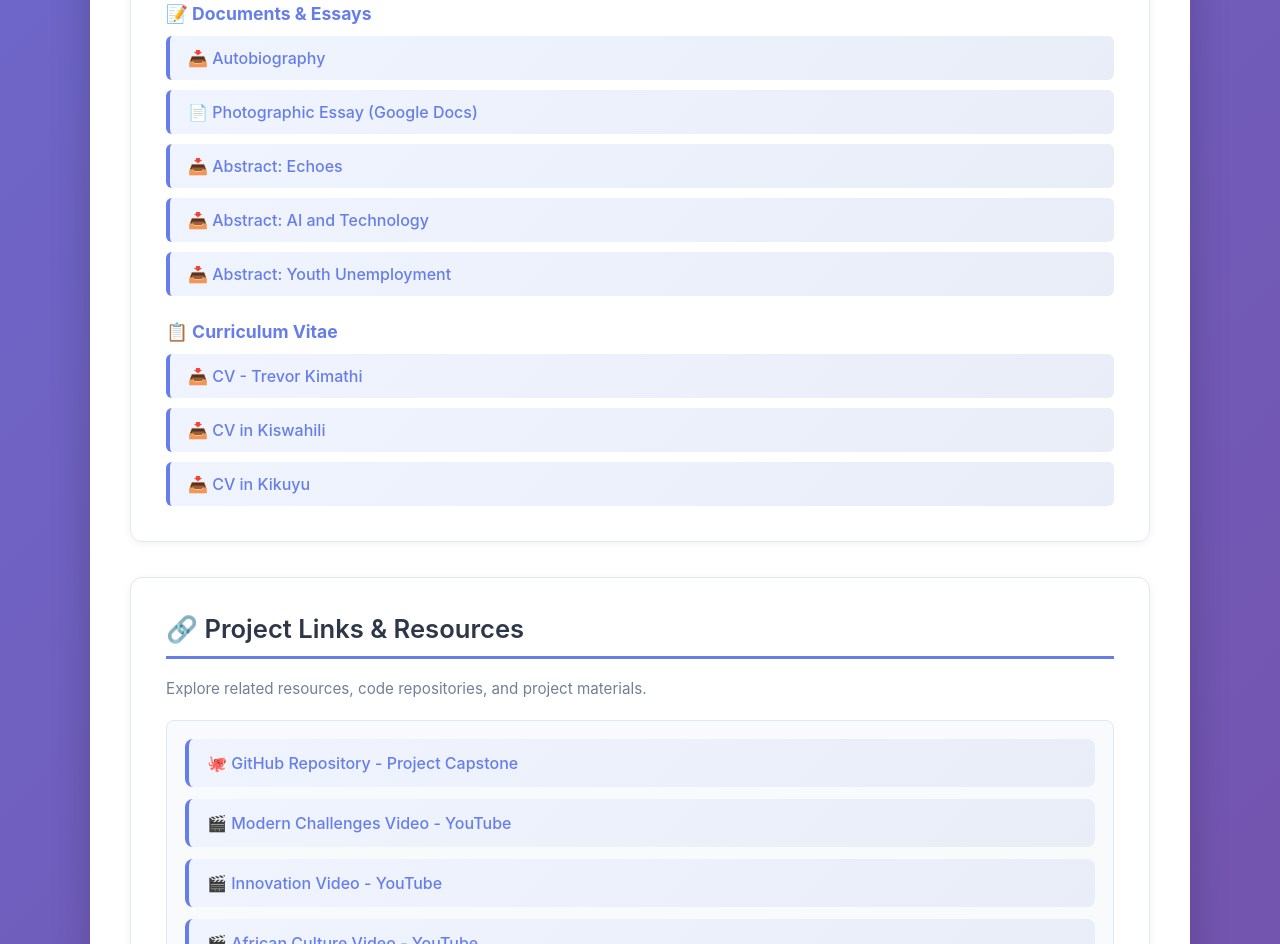
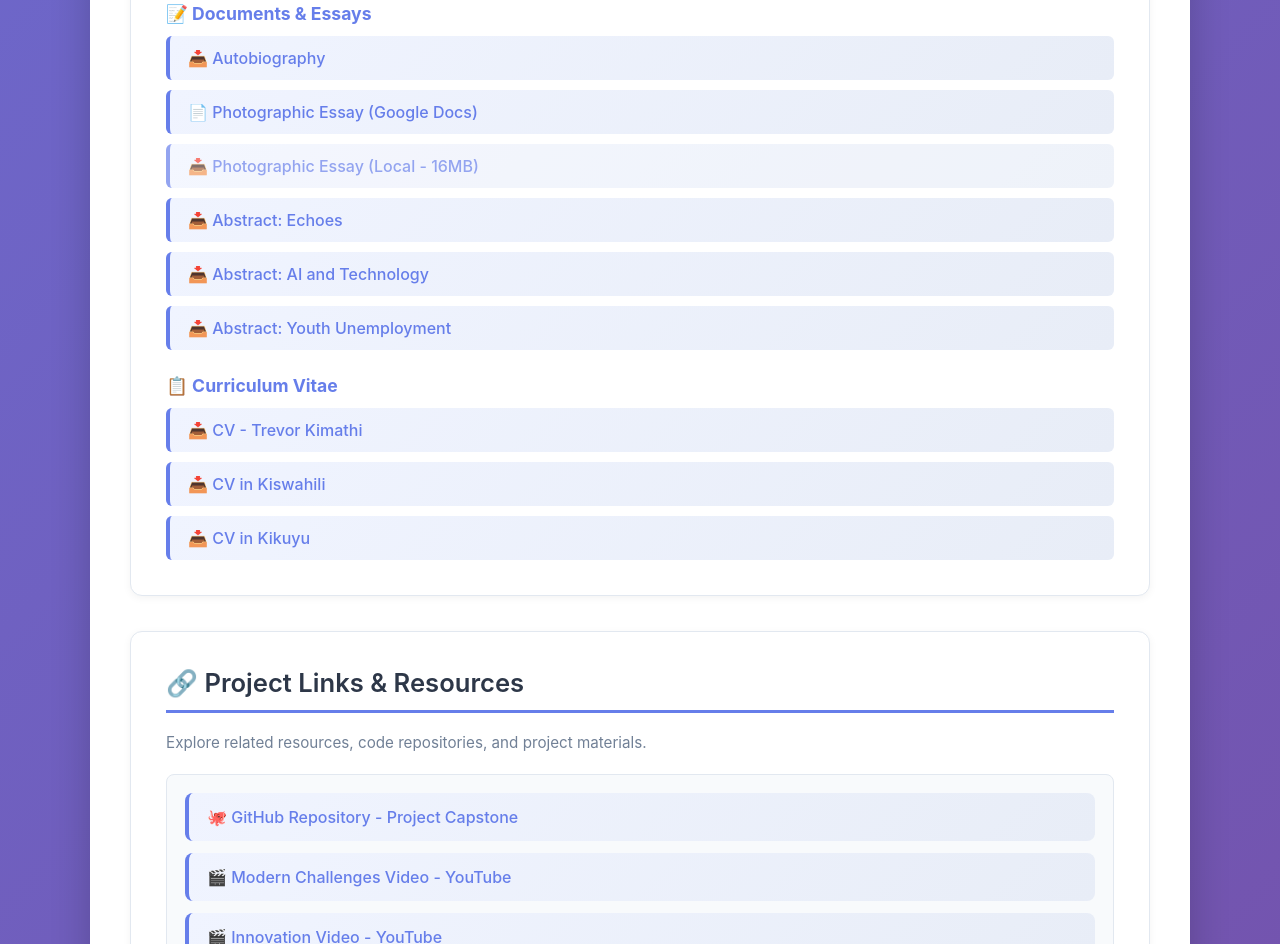
Before and after one commit to 2COR515/projectcapstone, a website: page index.html in a window 1280 px wide. Shown: the part 2976-3920 px from the top of the page. Drawn offline with Linux system fonts and the light colour scheme.

Commit message:
Add local Photographic Essay download link to portfolio

```diff
--- a/index.html
+++ b/index.html
@@ -949,6 +949,9 @@
                                 </a>
                                 <a href="https://docs.google.com/document/d/18CgcKu1wYy8qwAiyKqmb_RIQCV7Iqhep/edit?usp=drive_link&ouid=116736149727611657156&rtpof=true&sd=true" target="_blank" rel="noopener noreferrer" class="doc-link">
                                     📄 Photographic Essay (Google Docs)
+                                </a>
+                                <a href="./assets/Photographic Essay.docx" download class="doc-link" style="opacity: 0.7;">
+                                    📥 Photographic Essay (Local - 16MB)
                                 </a>
                                 <a href="./assets/abstract echoes.docx" download class="doc-link">
                                     📥 Abstract: Echoes
```
